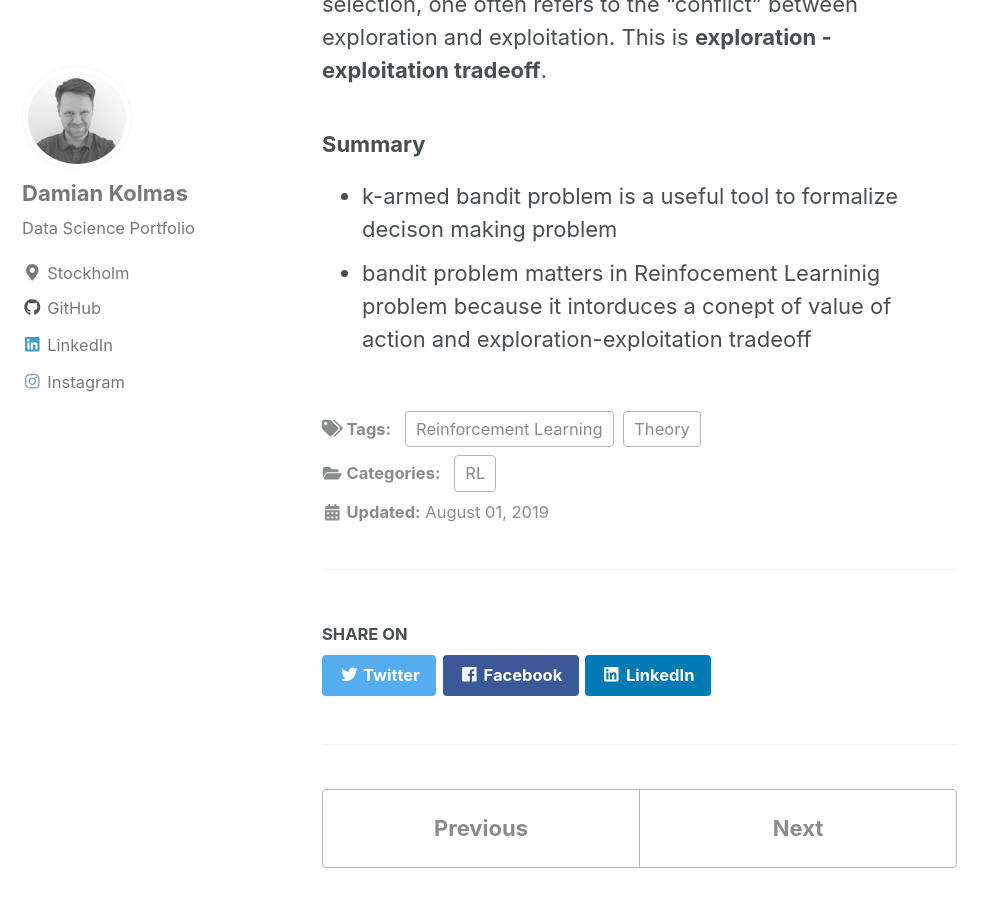
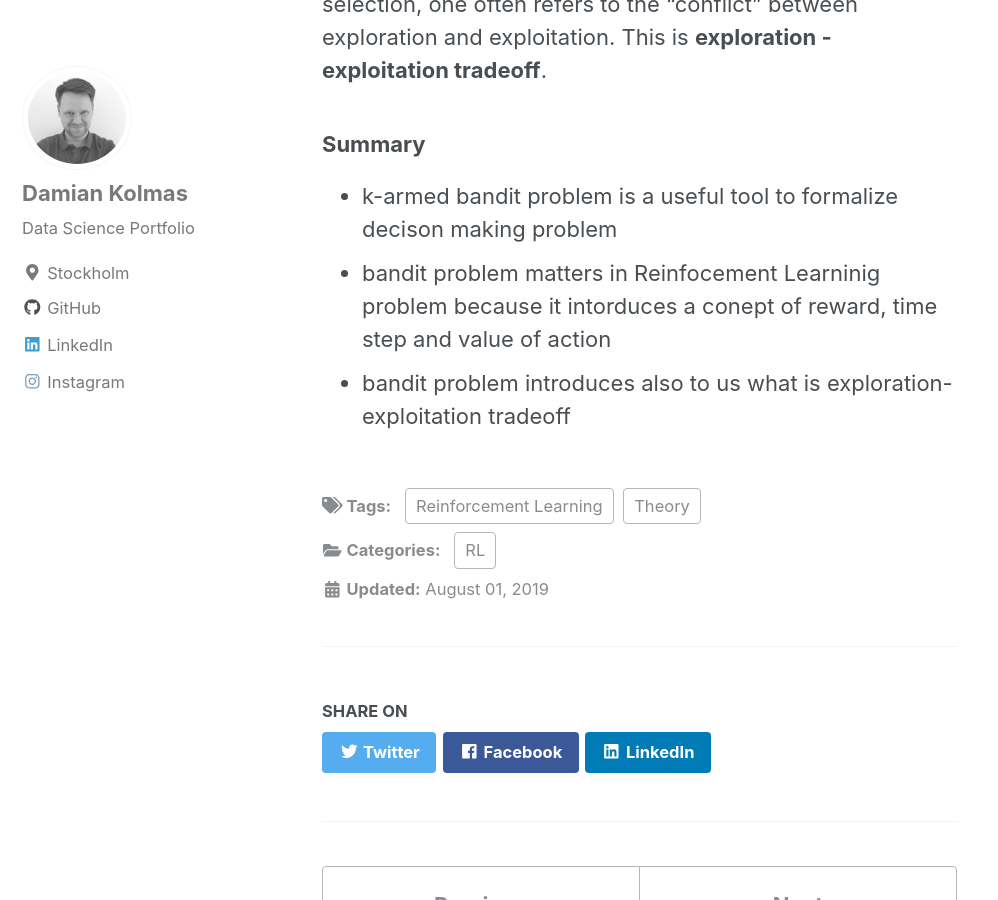
Before and after one commit to DKolmas/DKolmas.github.io, a Jekyll site: the page built from _posts/2019-08-01-Bandit-problem.md, in a window 1280 px wide and 900 px high, scrolled down 4194 px. Shown: the whole window, without its empty margins (0-998 px from the left). Built offline with Jekyll 4.4.1, drawn with Linux system fonts in a browser that asks for light colours; cached includes are drawn as plain includes; formulas are drawn with MathJax 3.

Commit message:
updating post about k-armed bandit problem

```diff
--- a/_posts/2019-08-01-Bandit-problem.md
+++ b/_posts/2019-08-01-Bandit-problem.md
@@ -53,7 +53,8 @@ When you select greedy action (or one of the greedy actions), we say that you ar
 
 Exploitation is the right thing to do to maximize the expected reward on the one step, but exploration may produce the greater total reward in the long run. Because it is not possible both to explore and to exploit with any single action selection, one often refers to the “conflict” between exploration and exploitation. This is **exploration - exploitation tradeoff**.
 
+### Summary
 
-### Summary
  * k-armed bandit problem is a useful tool to formalize decison making problem
- * bandit problem matters in Reinfocement Learninig problem because it intorduces a conept of value of action and exploration-exploitation tradeoff
+ * bandit problem matters in Reinfocement Learninig problem because it intorduces a conept of reward, time step and value of action
+ * bandit problem introduces also to us what is exploration-exploitation tradeoff
```
